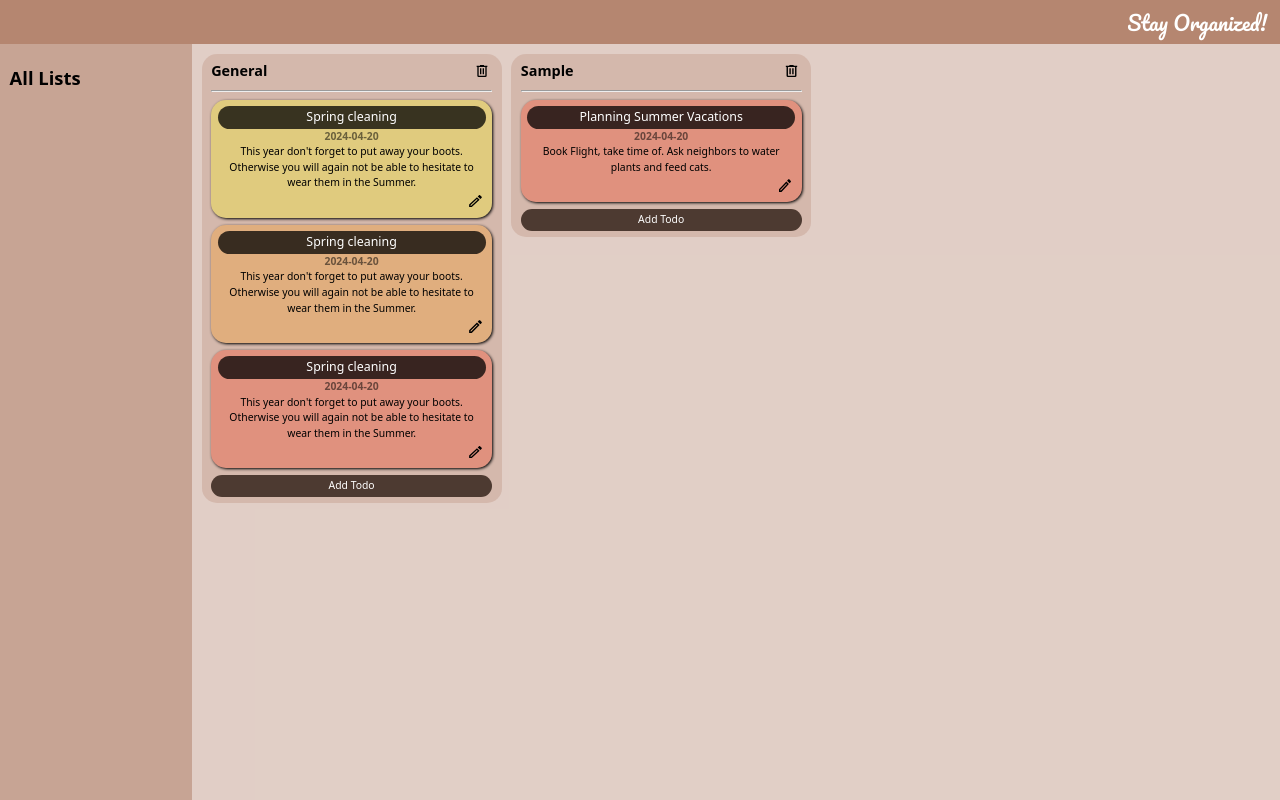
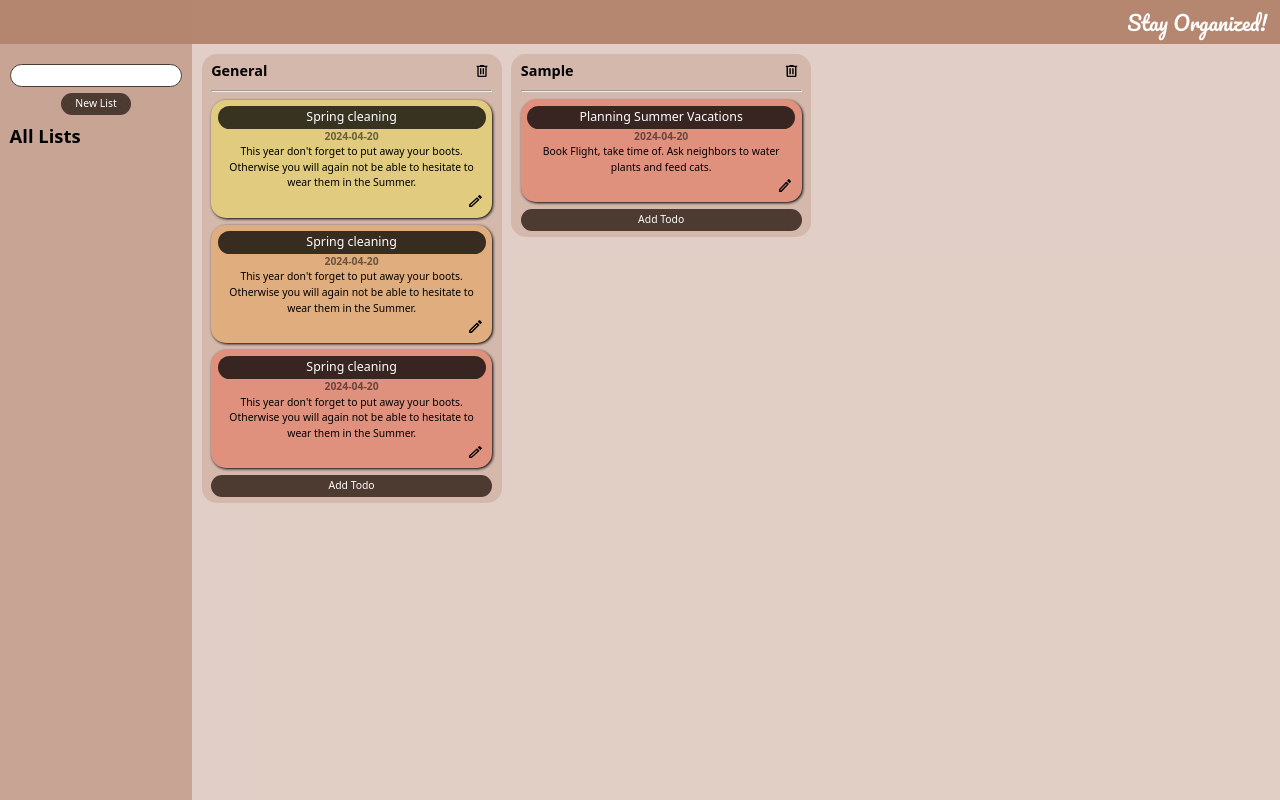
Before and after one commit to bellitabellota/TOP-Todo-List, a website built with webpack: page src/template.html in a window 1280 px wide. Built offline with nearby package versions, Linux system fonts and the light colour scheme.

Commit message:
Add and style form for 'New List'

```diff
--- a/src/styles.css
+++ b/src/styles.css
@@ -59,22 +59,59 @@ header {
   margin-right: 1vw;
 }
 
+/* Aside styles */
+
 aside {
   position: absolute;
   top: 0;
   bottom: 0;
   left: 0;
   width: 15vw;
-  z-index: -1;
 
   background-color: rgba(var(--background-color), 0.75);
   padding: 8vh 0.75vw;
+}
+
+aside form {
+  display: flex;
+  flex-direction: column;
+  justify-content: center;
+  align-items: center;
+  gap: 0.5vw;
+  padding-bottom: 0.5vw;
+}
+
+.new-list-input {
+  width: 100%;
+  padding-top: 0.25vw;
+  padding-bottom: 0.25vw;
+  border: 1px solid rgb(77, 58, 49);
+  border-radius: 15px;
+  text-align: center;
+  font-size: var(--font-size-MS);
+}
+
+.new-list-button {
+  font-size: var(--font-size-S);
+  color: white;
+  padding: 0.25vw 1vw;
+  border-radius: calc(var(--font-size-XL) / 1.5);
+  border-color: transparent;
+  background-color:  rgb(77, 58, 49);
+  transition: 0.15s;
+  cursor: pointer;
+}
+
+.new-list-button:hover {
+  box-shadow: 2px 2px 3px black;
 }
 
 aside h2 {
   font-size: var(--font-size-ML);
   font-weight: 600;
 }
+
+/* Main styles */
 
 main {
   min-height: 94.5vh;
@@ -190,6 +227,7 @@ main {
   width: 100%;
   margin-top: 0.5vw;
   font-size: var(--font-size-S);
+
   color: white;
   padding-top: 0.25vw;
   padding-bottom: 0.25vw;
--- a/src/template.html
+++ b/src/template.html
@@ -11,6 +11,10 @@
   </header>
 
   <aside>
+    <form>
+      <input type="text" class="new-list-input">
+      <input type="submit" class="new-list-button" value="New List">
+    </form>
     <h2>All Lists</h2>
   </aside>
 
```
